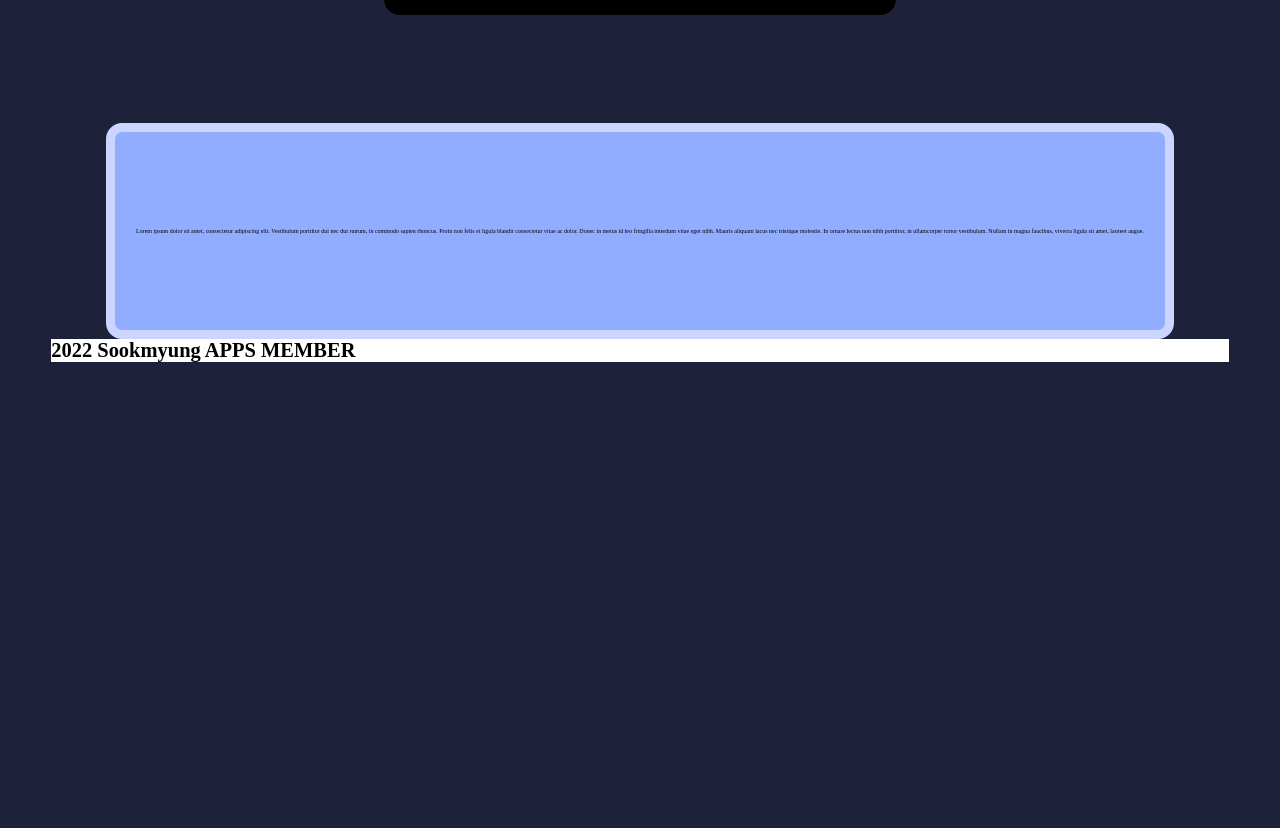
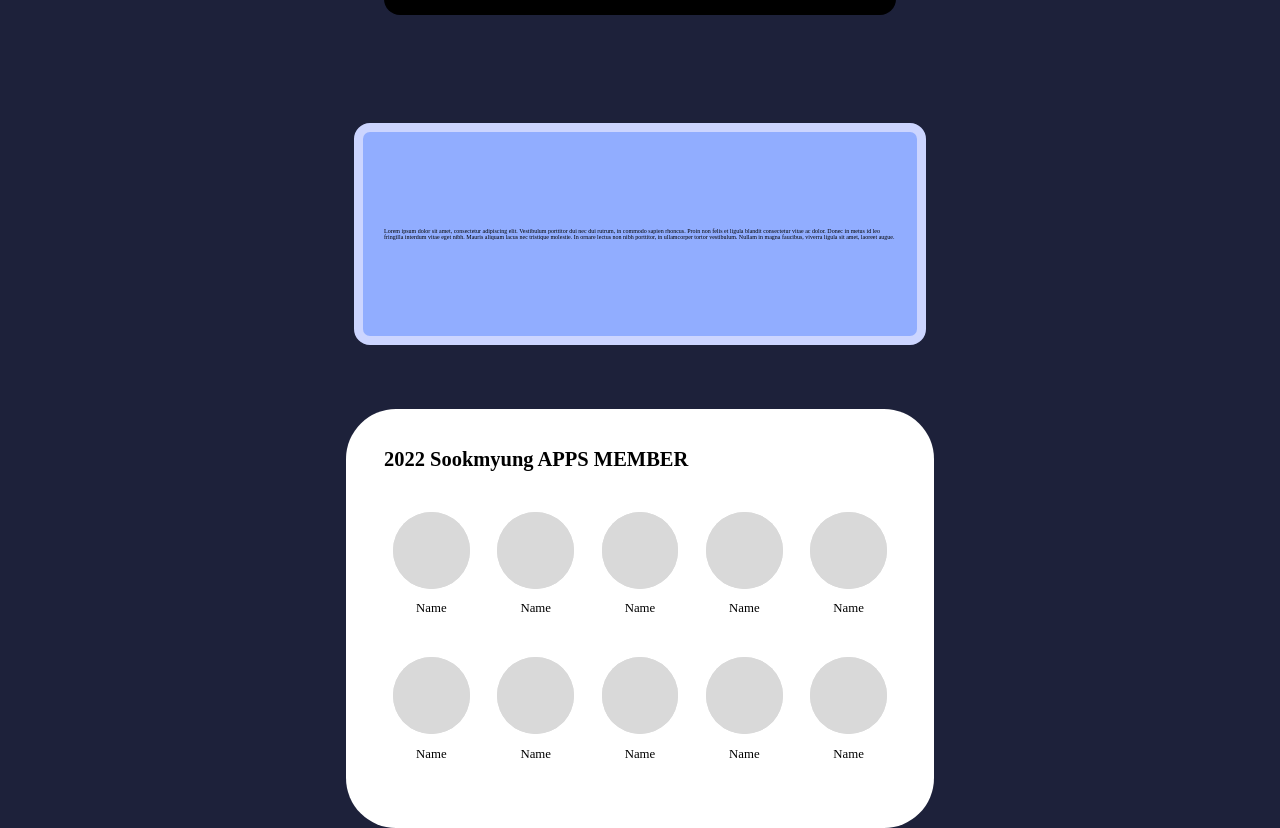
Before and after one commit to 22-APPS-Exhibition/apps-exhibition-webpage, a React (Create React App) app: page /intro in a window 1280 px wide. Shown: the part 297-1125 px from the top of the page. Before the commit the page ends 800 px from the top, so only its background shows below. Built offline with nearby package versions, Linux system fonts and the light colour scheme.

Commit message:
Feat: IntroPage UI

```diff
--- a/src/components/common/DescribeBox.tsx
+++ b/src/components/common/DescribeBox.tsx
@@ -1,4 +1,4 @@
-import React from "react";
+import React, { ReactNode } from "react";
 import styled from "styled-components";
 
 const DescribeBox = ({ children }: any) => {
@@ -7,12 +7,20 @@ const DescribeBox = ({ children }: any) => {
 
 const StDescribeBox = styled.article`
   display: flex;
-  align-items: center;
+  flex-direction: column;
+  align-items: flex-start;
   padding: 30rem 6.7rem;
   background: #91adff;
   border: 3rem solid #ccd5ff;
   border-radius: 5rem;
   color: black;
+  max-width: 160rem;
+  p {
+    font-weight: 400;
+    font-size: 4rem;
+    line-height: 4.4rem;
+    letter-spacing: 0.1em;
+  }
 `;
 
 export default DescribeBox;
--- a/src/pages/IntroPage.tsx
+++ b/src/pages/IntroPage.tsx
@@ -1,5 +1,6 @@
 import React from "react";
 import styled from "styled-components";
+import { ProjectExampleImg } from "../assets/assets";
 import DescribeBox from "../components/common/DescribeBox";
 import Header from "../components/common/Header";
 
@@ -23,6 +24,48 @@ export default function IntroPage() {
       </DescribeBox>
       <MembersContainer>
         <MembersHeader>2022 Sookmyung APPS MEMBER</MembersHeader>
+        <ProfilesContainer>
+          <Profile>
+            <img src={ProjectExampleImg} alt="프로필 이미지" />
+            <p>Name</p>
+          </Profile>
+          <Profile>
+            <img src={ProjectExampleImg} alt="프로필 이미지" />
+            <p>Name</p>
+          </Profile>
+          <Profile>
+            <img src={ProjectExampleImg} alt="프로필 이미지" />
+            <p>Name</p>
+          </Profile>
+          <Profile>
+            <img src={ProjectExampleImg} alt="프로필 이미지" />
+            <p>Name</p>
+          </Profile>
+          <Profile>
+            <img src={ProjectExampleImg} alt="프로필 이미지" />
+            <p>Name</p>
+          </Profile>
+          <Profile>
+            <img src={ProjectExampleImg} alt="프로필 이미지" />
+            <p>Name</p>
+          </Profile>
+          <Profile>
+            <img src={ProjectExampleImg} alt="프로필 이미지" />
+            <p>Name</p>
+          </Profile>
+          <Profile>
+            <img src={ProjectExampleImg} alt="프로필 이미지" />
+            <p>Name</p>
+          </Profile>
+          <Profile>
+            <img src={ProjectExampleImg} alt="프로필 이미지" />
+            <p>Name</p>
+          </Profile>
+          <Profile>
+            <img src={ProjectExampleImg} alt="프로필 이미지" />
+            <p>Name</p>
+          </Profile>
+        </ProfilesContainer>
       </MembersContainer>
     </IntroWrapper>
   );
@@ -50,7 +93,12 @@ const VideoFrame = styled.iframe`
 
 const MembersContainer = styled.section`
   width: 100%;
+  max-width: 160rem;
+  margin-top: 20rem;
+  padding: 12rem;
+  padding-bottom: 21rem;
   background: white;
+  border-radius: 50px;
 `;
 
 const MembersHeader = styled.header`
@@ -59,3 +107,30 @@ const MembersHeader = styled.header`
   line-height: 7rem;
   color: black;
 `;
+
+const ProfilesContainer = styled.section`
+  display: grid;
+  grid-template-columns: repeat(5, 1fr);
+  grid-gap: 13rem 3rem;
+
+  margin-top: 13rem;
+`;
+
+const Profile = styled.article`
+  display: flex;
+  flex-direction: column;
+  align-items: center;
+  > img {
+    width: 24rem;
+    height: 24rem;
+    background: #d9d9d9;
+    border-radius: 50%;
+  }
+  > p {
+    font-weight: 400;
+    font-size: 4rem;
+    line-height: 4.4rem;
+    color: black;
+    margin-top: 4rem;
+  }
+`;
--- a/src/pages/ProjectsPage.tsx
+++ b/src/pages/ProjectsPage.tsx
@@ -1,6 +1,7 @@
 import React from "react";
 import styled from "styled-components";
 import { AppsLogo, ProjectExampleImg } from "../assets/assets";
+import DescribeBox from "../components/common/DescribeBox";
 import Header from "../components/common/Header";
 
 export default function ProjectsPage() {
```
